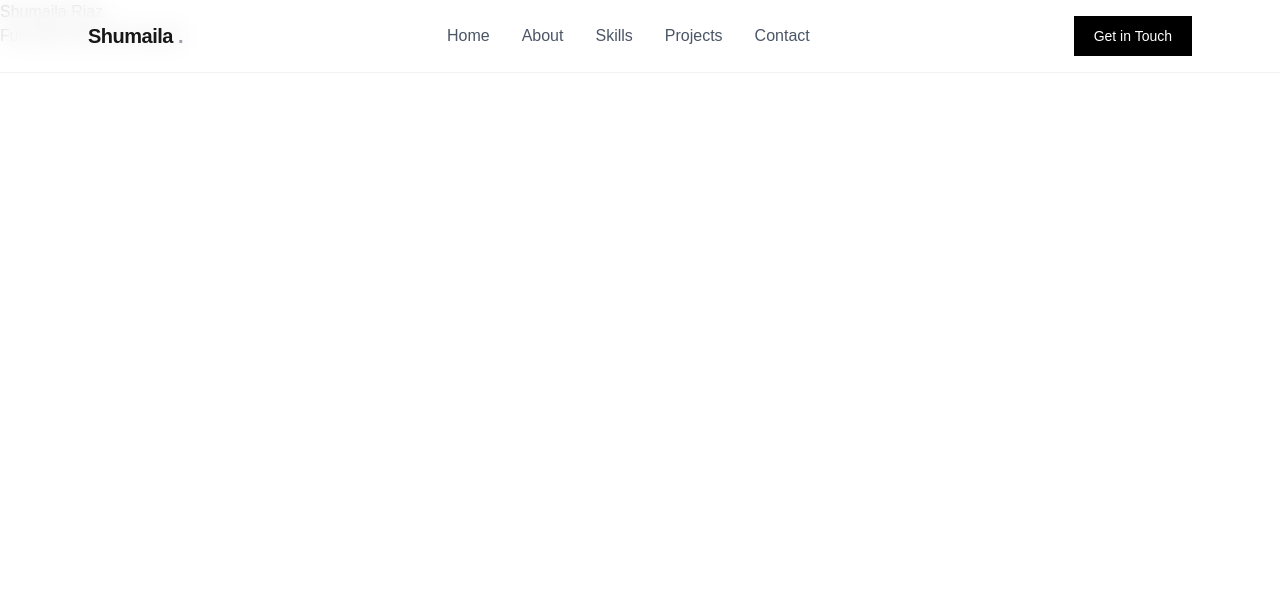
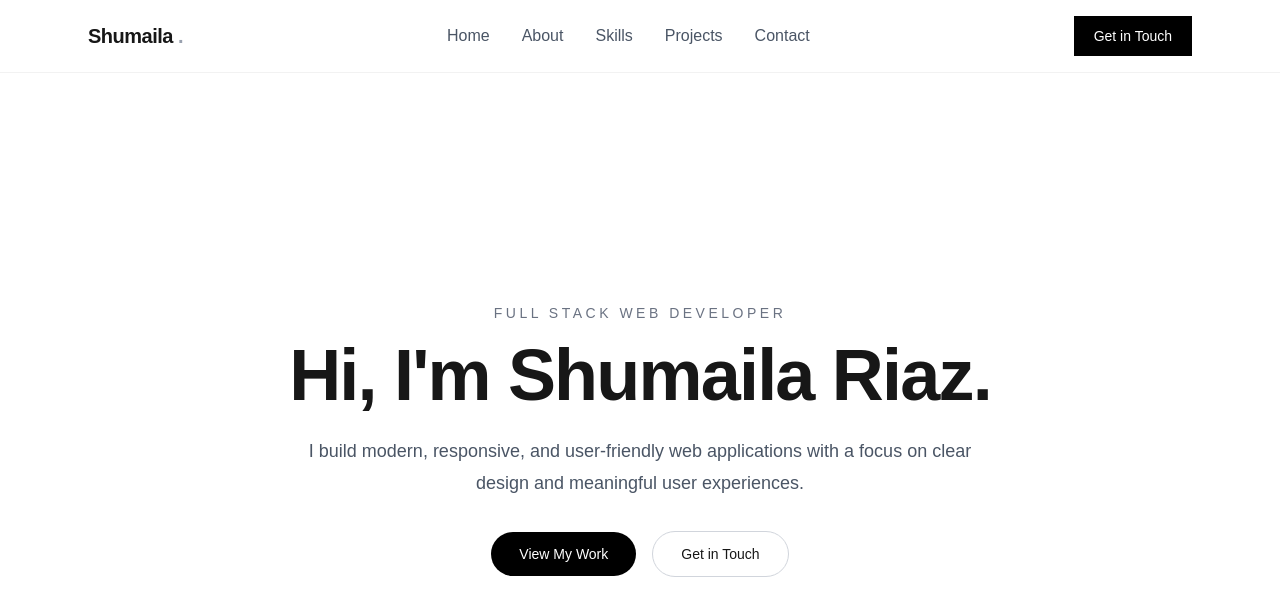
Before and after one commit to shumaila1421/portfolio, a Next.js app: page / in a window 1280 px wide. Shown: the top 616 px of the page. Built offline with nearby package versions, Linux system fonts and the light colour scheme.

Commit message:
create hero-section

```diff
--- a/app/page.tsx
+++ b/app/page.tsx
@@ -5,9 +5,40 @@ export default function Home() {
     <>
       <Navbar />
       <main>
-        <section id="home" className="min-h-screen">
-          <h1>Shumaila Riaz</h1>
-          <p>Full Stack Web Developer</p>
+        <section
+          id="home"
+          className="flex min-h-screen items-center justify-center px-6 pt-20"
+        >
+          <div className="x-auto max-w-4xl text-center">
+            <p className="mb-4 text-sm font-medium uppercase tracking-[0.25em] text-gray-500">
+              Full Stack Web Developer
+            </p>
+
+            <h1 className="text-5xl font-bold tracking-tight sm:text-6xl md:text-7xl">
+              Hi, I&apos;m Shumaila Riaz.
+            </h1>
+
+            <p className="mx-auto mt-6 max-w-2xl text-lg leading-8 text-gray-600">
+              I build modern, responsive, and user-friendly web applications
+              with a focus on clear design and meaningful user experiences.
+            </p>
+
+            <div className="mt-8 flex flex-col items-center justify-center gap-4 sm:flex-row">
+              <a
+                href="#projects"
+                className="rounded-full bg-black px-7 py-3 text-sm font-medium text-white transition hover:bg-gray-800"
+              >
+                View My Work
+              </a>
+
+              <a
+                href="#contact"
+                className="rounded-full border border-gray-300 px-7 py-3 text-sm font-medium transition hover:bg-gray-100"
+              >
+                Get in Touch
+              </a>
+            </div>
+          </div>
         </section>
       </main>
     </>
```
